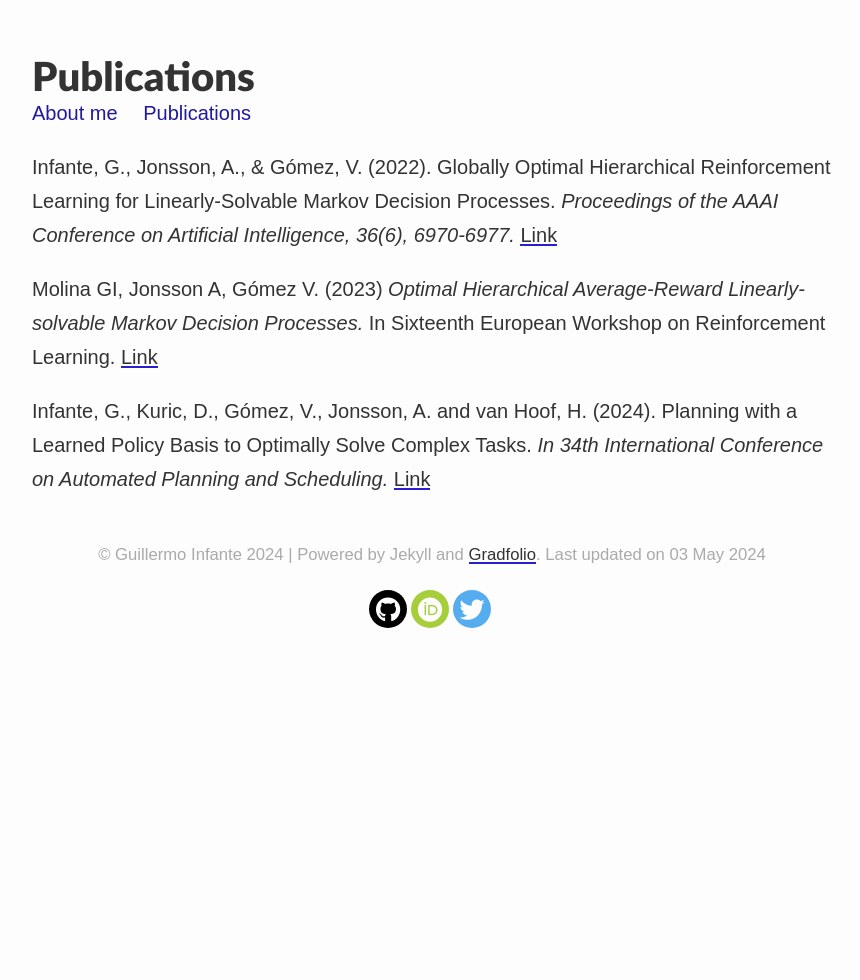
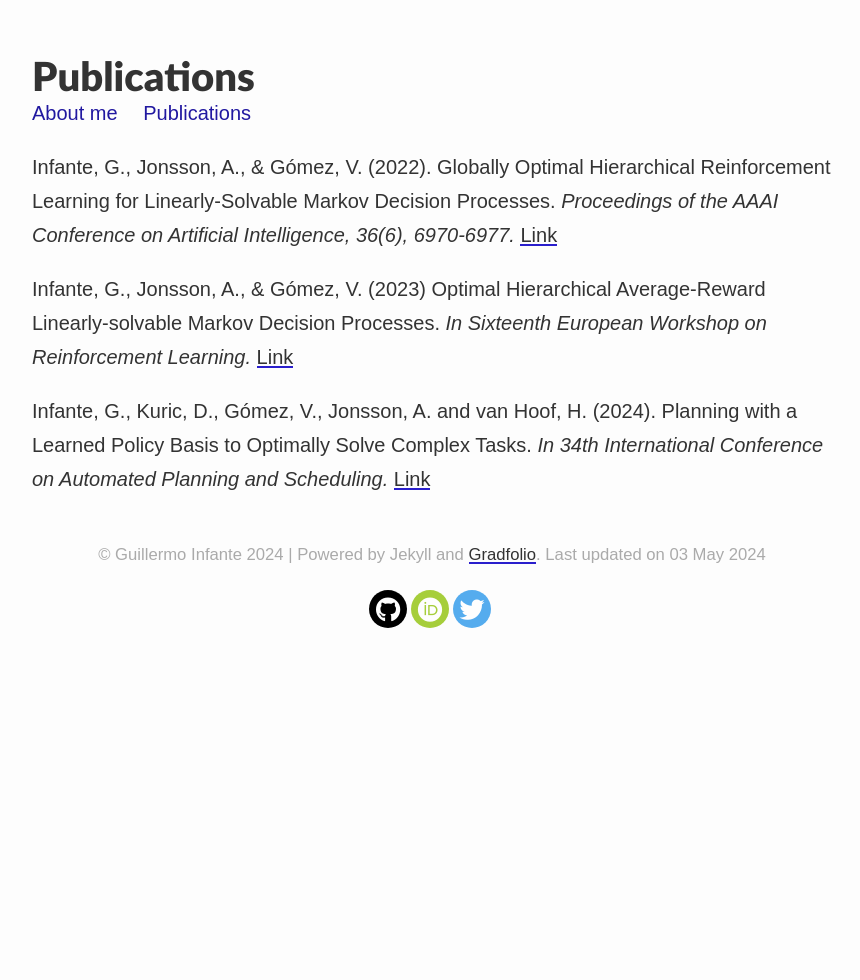
Before and after one commit to guillermoim/guillermoim.github.io, a Jekyll site: the page built from _pages/publications.md, in a window 1280 px wide. Shown: the whole page, without its empty margins (208-1068 px from the left). Built offline with Jekyll 4.4.1, drawn with Linux system fonts in a browser that asks for light colours; nearby versions of some CDN libraries.

Commit message:
Update publications.md

```diff
--- a/_pages/publications.md
+++ b/_pages/publications.md
@@ -7,6 +7,6 @@ published: true
 
 Infante, G., Jonsson, A., & Gómez, V. (2022). Globally Optimal Hierarchical Reinforcement Learning for Linearly-Solvable Markov Decision Processes. *Proceedings of the AAAI Conference on Artificial Intelligence, 36(6), 6970-6977.* [Link](https://doi.org/10.1609/aaai.v36i6.20655)
 
-Molina GI, Jonsson A, Gómez V. (2023) *Optimal Hierarchical Average-Reward Linearly-solvable Markov Decision Processes.* In Sixteenth European Workshop on Reinforcement Learning. [Link](https://drive.google.com/file/d/1-VDzH8iAUr4DUSiwBIbuj-Rblp7X6pzx/view)
+Infante, G., Jonsson, A., & Gómez, V. (2023) Optimal Hierarchical Average-Reward Linearly-solvable Markov Decision Processes. *In Sixteenth European Workshop on Reinforcement Learning.* [Link](https://drive.google.com/file/d/1-VDzH8iAUr4DUSiwBIbuj-Rblp7X6pzx/view)
 
 Infante, G., Kuric, D., Gómez, V., Jonsson, A. and van Hoof, H. (2024). Planning with a Learned Policy Basis to Optimally Solve Complex Tasks. *In 34th International Conference on Automated Planning and Scheduling.* [Link](https://arxiv.org/pdf/2403.15301)
```
